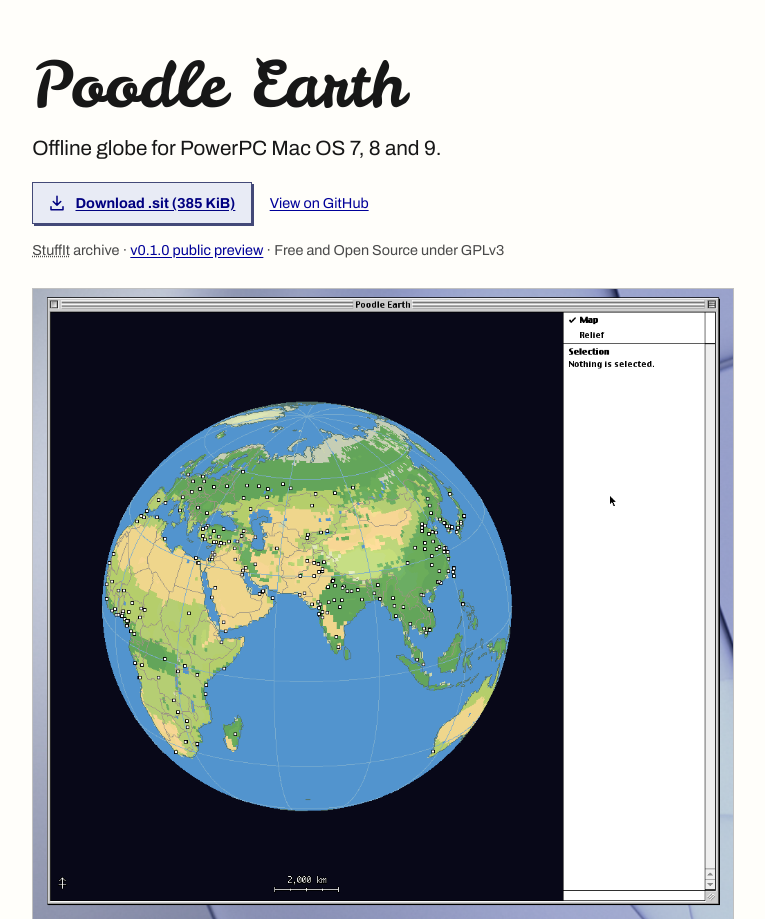
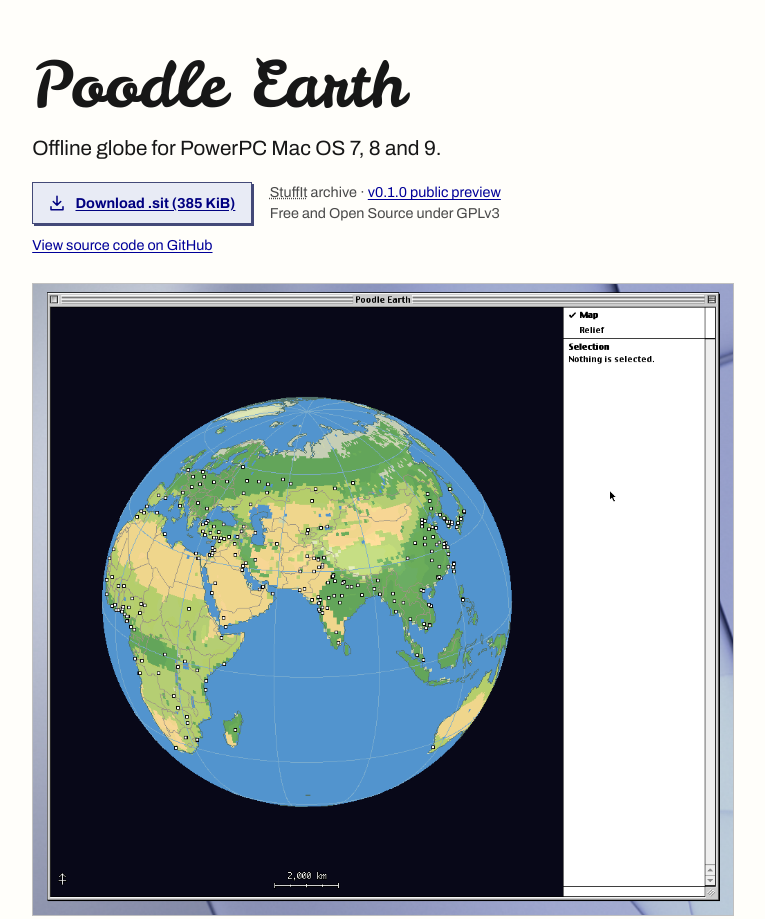
Before and after one commit to jackwillis/globe, a plain HTML site: page site/index.html in a window 1280 px wide. Shown: the top 919 px of the page, without its empty margins (19-784 px from the left). Drawn offline with Linux system fonts and the light colour scheme.

Commit message:
Site: release line beside the download button; View source code on GitHub below (refs #118, #129)
Co-Authored-By: Claude Sonnet 5.5 <noreply@anthropic.com>

```diff
--- a/site/index.html
+++ b/site/index.html
@@ -24,9 +24,9 @@
               </svg>
               <span>Download .sit (385 KiB)</span>
             </a>
-            <a class="button secondary" href="https://github.com/jackwillis/globe">View on GitHub</a>
+            <span class="release"><abbr title="StuffIt is the archive format Classic Macs use. Open the .sit file with StuffIt Expander.">StuffIt</abbr> archive · <a href="https://github.com/jackwillis/globe/releases/tag/v0.1.0">v0.1.0 public preview</a><br>Free and Open Source under GPLv3</span>
           </div>
-          <p class="release"><abbr title="StuffIt is the archive format Classic Macs use. Open the .sit file with StuffIt Expander.">StuffIt</abbr> archive · <a href="https://github.com/jackwillis/globe/releases/tag/v0.1.0">v0.1.0 public preview</a> · Free and Open Source under GPLv3</p>
+          <p class="source"><a href="https://github.com/jackwillis/globe">View source code on GitHub</a></p>
         </div>
         <figure class="hero-shot">
           <img src="./images/os9-hero-map.png" width="1012" height="912" decoding="async" alt="Poodle Earth window: a globe in the Map look, centred on Asia, beside an information pane.">
--- a/site/poodle-earth.css
+++ b/site/poodle-earth.css
@@ -38,8 +38,9 @@ a:hover { text-decoration-thickness: .13em; }
   gap: .25rem 1rem;
 }
 /* One small size for secondary text: buttons row, release line, captions, footer. */
-.actions, .release, figcaption, .footer { font-size: var(--small); line-height: 1.45; }
+.actions, .release, .source, figcaption, .footer { font-size: var(--small); line-height: 1.45; }
 .release, figcaption { color: var(--muted); }
+.release { flex: 1 1 12rem; }
 .hero-grid { padding-top: clamp(1.5rem, 5vw, 2.75rem); }
 h1, h2 { font-family: Georgia, "Times New Roman", serif; line-height: 1.12; }
 h1 { font-family: "Leckerli One", Georgia, "Times New Roman", serif; font-weight: 400; font-size: clamp(2.25rem, 8vw, 3.5rem); margin: 0; }
@@ -62,7 +63,7 @@ p, ol { margin: .65rem 0 0; }
   padding-inline: .85rem;
   font-weight: bold;
 }
-.release { margin-top: .85rem; }
+.source { margin-top: .6rem; }
 
 kbd { font-size: 1.08em; }
 abbr[title] { cursor: help; }
```
